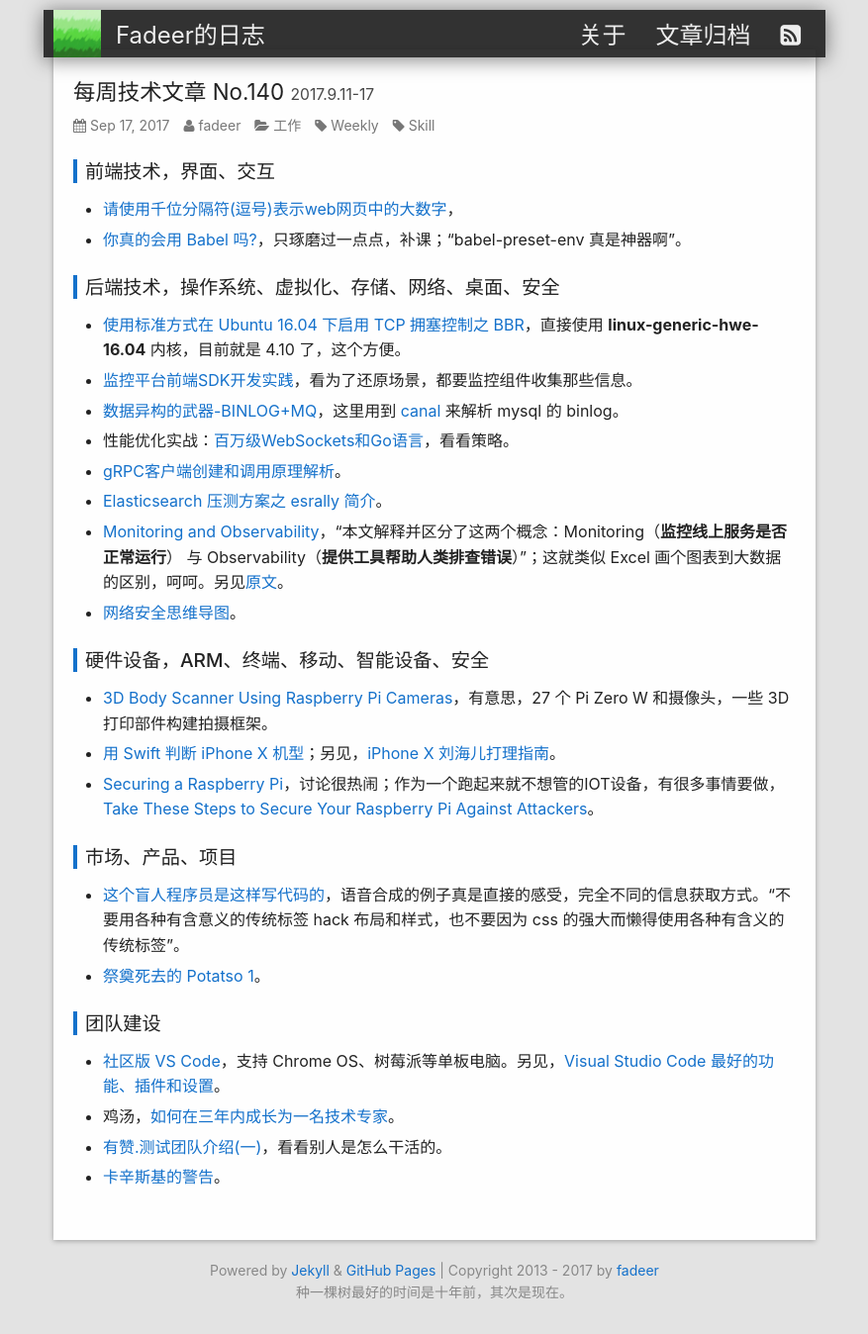
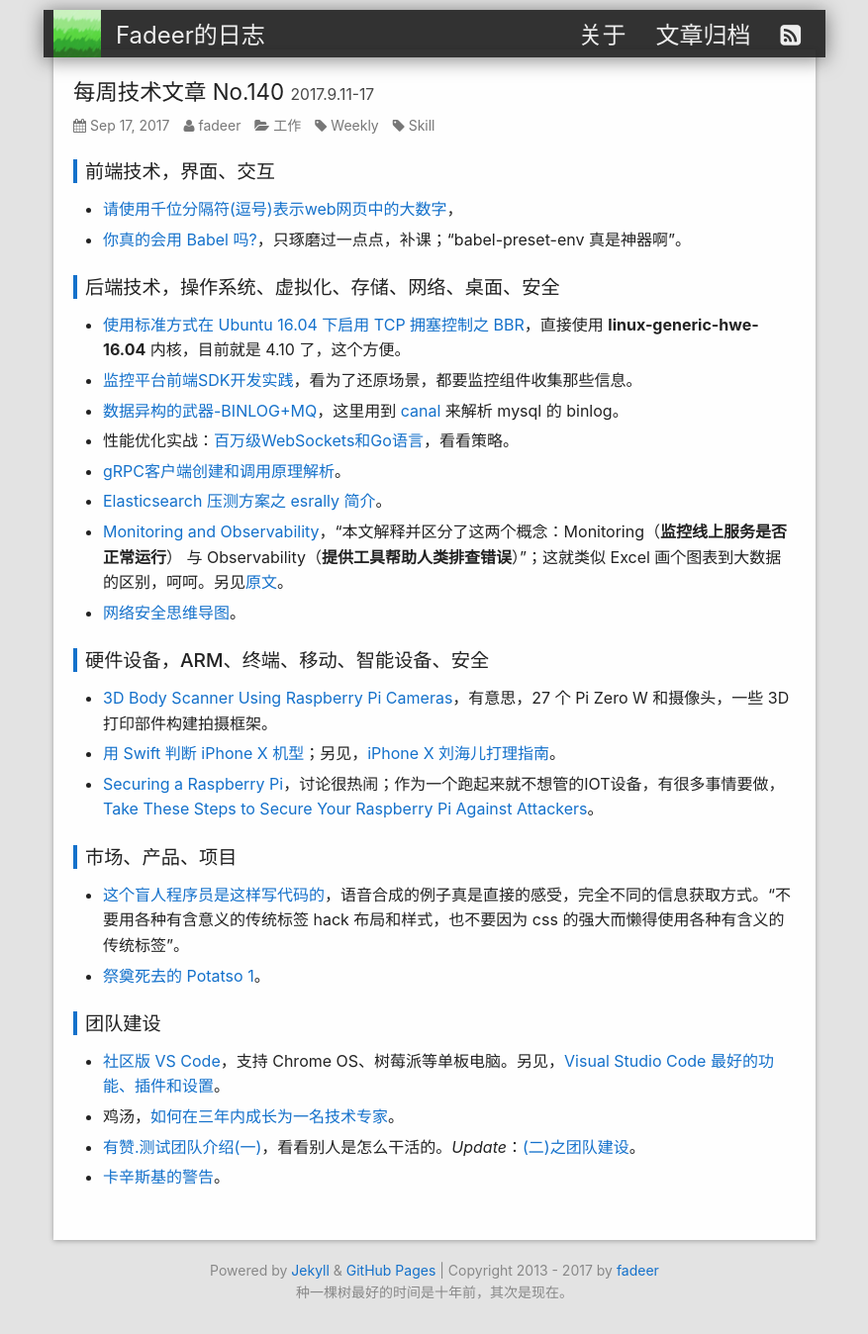
Before and after one commit to fadeer/fadeer.github.io, a Jekyll site: the page built from _posts/weekly2/2017-09-17-weekly-140.md, in a window 1280 px wide and 1348 px high. Shown: the whole window at 99% size, without its empty margins (201-1078 px from the left). Built offline with Jekyll 4.4.1, drawn with Linux system fonts in a browser that asks for light colours.

Commit message:
update post

```diff
--- a/_posts/weekly2/2017-09-17-weekly-140.md
+++ b/_posts/weekly2/2017-09-17-weekly-140.md
@@ -40,5 +40,5 @@
 ----
 * [社区版 VS Code](https://code.headmelted.com/#platforms)，支持 Chrome OS、树莓派等单板电脑。另见，[Visual Studio Code 最好的功能、插件和设置](http://www.css88.com/archives/8144)。
 * 鸡汤，[如何在三年内成长为一名技术专家](http://ifeve.com/%E3%80%8A%E9%98%BF%E9%87%8C%E6%84%9F%E6%82%9F%E3%80%8B%E5%A6%82%E4%BD%95%E5%9C%A8%E4%B8%89%E5%B9%B4%E5%86%85%E6%88%90%E9%95%BF%E4%B8%BA%E4%B8%80%E5%90%8D%E6%8A%80%E6%9C%AF%E4%B8%93%E5%AE%B6/)。
-* [有赞.测试团队介绍(一)](http://tech.youzan.com/you-zan-ce-shi-tuan-dui-jie-shao/)，看看别人是怎么干活的。
+* [有赞.测试团队介绍(一)](http://tech.youzan.com/you-zan-ce-shi-tuan-dui-jie-shao/)，看看别人是怎么干活的。*Update*：[(二)之团队建设](https://tech.youzan.com/you-zan-ce-shi-tuan-dui-jie-shao-zhi-tuan-dui-jian-she/)。
 * [卡辛斯基的警告](http://www.ruanyifeng.com/blog/2017/09/unabomber.html)。
```
